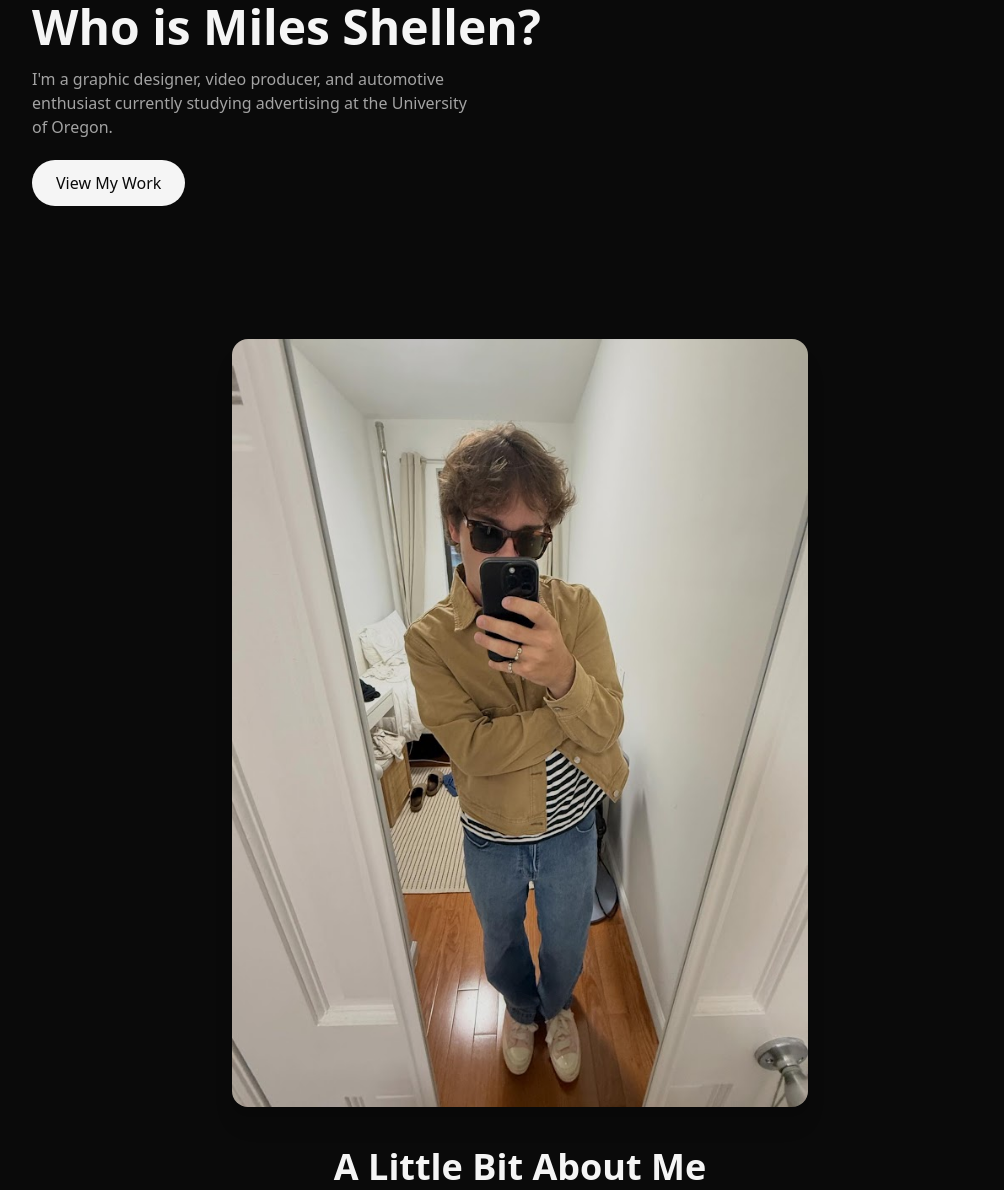
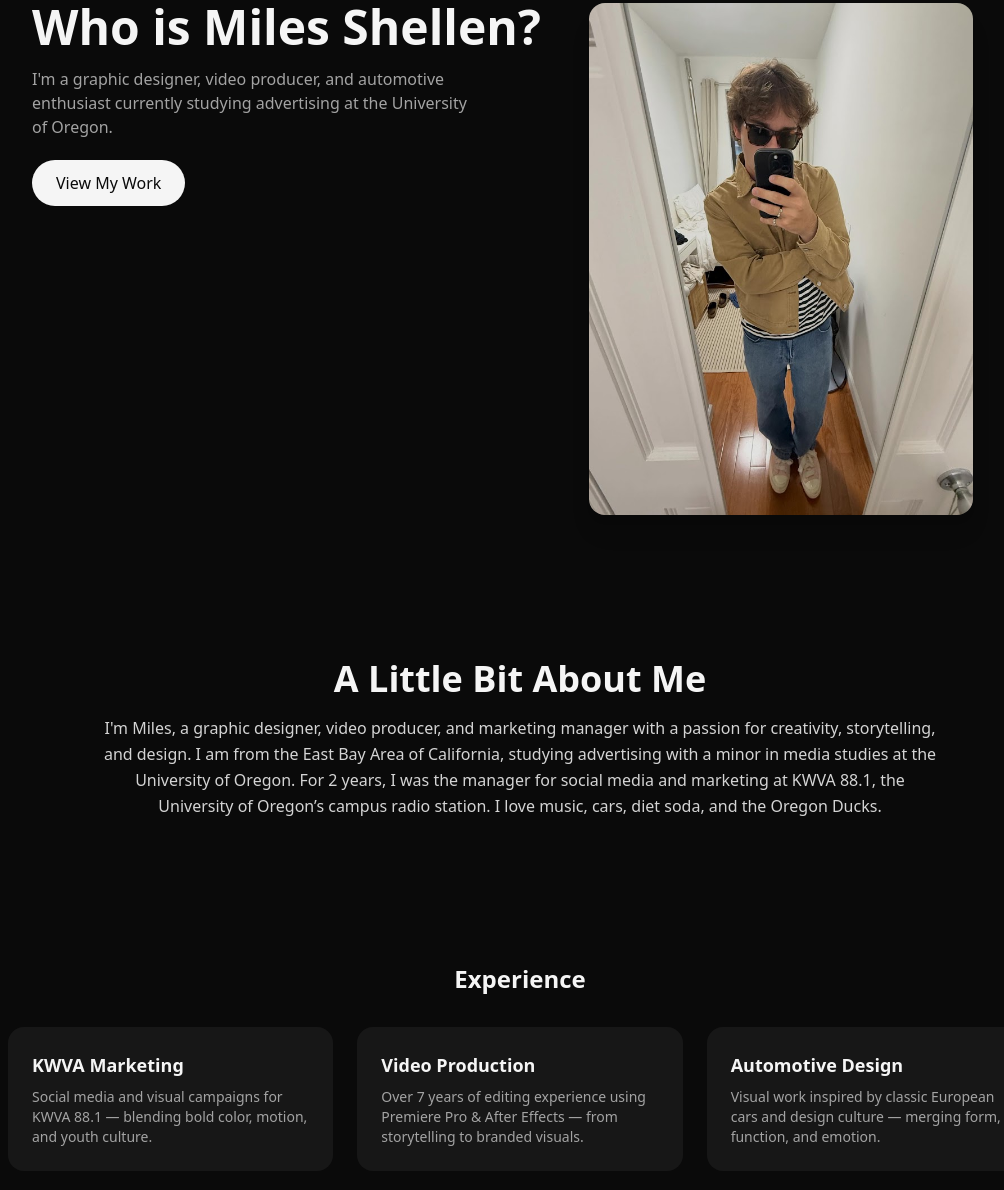
Before and after one commit to milesshellen/test-project-2, a plain HTML site: page index.html in a window 1280 px wide. Shown: the part 138-1328 px from the top of the page, without its empty margins (120-1124 px from the left). Drawn offline with nearby package versions, Linux system fonts and the light colour scheme.

Commit message:
full update index.html

```diff
--- a/index.html
+++ b/index.html
@@ -49,19 +49,19 @@
           View My Work
         </a>
       </div>
-</section>
 
-   <!-- Hero / About Section -->
-<section class="py-16 px-6 max-w-4xl mx-auto text-center">
-  <!-- Updated Larger Image -->
-  <div class="flex justify-center mb-10">
+      <!-- Image -->
       <img
         src="images/miles1.jpg"
         alt="Miles Shellen"
-      class="rounded-2xl shadow-xl w-[36rem] max-w-full h-auto object-cover"
+        class="w-72 md:w-96 rounded-2xl shadow-xl object-cover"
       >
+
     </div>
+  </section>
 
+  <!-- About Section -->
+  <section class="py-16 px-6 max-w-4xl mx-auto text-center">
     <h2 class="text-4xl font-semibold mb-4">A Little Bit About Me</h2>
     <p class="text-neutral-300 leading-relaxed">
       I'm Miles, a graphic designer, video producer, and marketing manager with a passion
@@ -73,7 +73,7 @@
     </p>
   </section>
 
-  <!-- Experience -->
+  <!-- Experience Section -->
   <section id="experience" class="px-6 md:px-20 py-20">
     <div class="max-w-5xl mx-auto">
       <h3 class="text-2xl font-semibold mb-8 text-center">Experience</h3>
@@ -108,19 +108,14 @@
     </p>
 
     <div class="flex flex-wrap justify-center gap-4">
-    <!-- Email Button -->
       <a href="mailto:milesshellen@gmail.com"
          class="bg-amber-400 text-black font-semibold px-6 py-3 rounded-xl shadow-md hover:bg-neutral-700 transition">
         Email Me
       </a>
-
-    <!-- Instagram Button -->
       <a href="https://www.instagram.com/milesshellen" target="_blank"
          class="bg-neutral-800 text-white font-semibold px-6 py-3 rounded-xl shadow-md hover:bg-neutral-700 transition">
         Instagram
       </a>
-
-    <!-- LinkedIn Button -->
       <a href="https://www.linkedin.com/in/milesshellen" target="_blank"
          class="bg-blue-600 text-white font-semibold px-6 py-3 rounded-xl shadow-md hover:bg-neutral-700 transition">
         LinkedIn
@@ -128,7 +123,6 @@
     </div>
   </section>
 
-
   <footer class="text-center text-neutral-600 text-sm py-6 border-t border-neutral-800">
     © 2025 Miles Shellen
   </footer>
```
Lines whose indentation alone changed are shown as unchanged.
